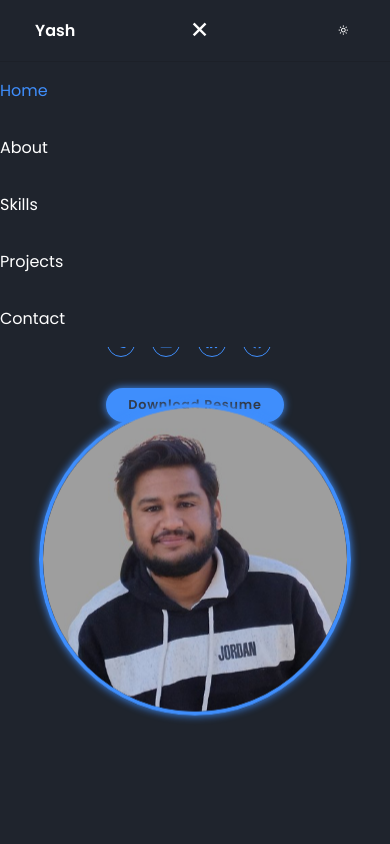
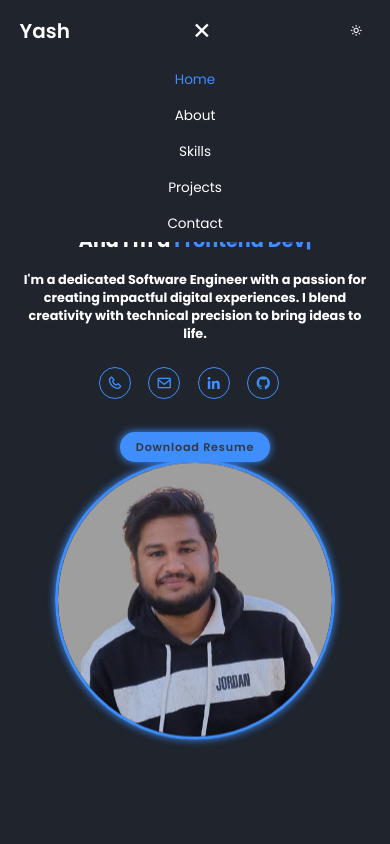
Before and after one commit to yksain/Portfolio, a plain HTML site: page index.html in a window 390 px wide. Both pictures are taken after a click on the icon 199 px from the left and 30 px from the top of the page. Shown: the top 844 px of the page. Drawn offline with nearby package versions, Linux system fonts and the light colour scheme.

Commit message:
Update style.css

```diff
--- a/style.css
+++ b/style.css
@@ -39,6 +39,7 @@ html {
 body {
   background-color: var(--bg-color);
   color: var(--text-color);
+  overflow-x: hidden;
 }
 
 section {
@@ -762,62 +763,19 @@ span {
   color: var(--second-bg-color);
 }
 
-/* ======= 1. Large Screens (Desktops ≥ 1200px) ======= */
-@media (min-width: 1200px) {
+/* ========== Responsive Design for Mobile & Tablet ========== */
+@media (max-width: 768px) {
   html {
-    font-size: 62.5%;
-  }
-}
-
-/* ======= 2. Medium Screens (Tablets & Small Laptops: 992px - 1199px) ======= */
-@media (max-width: 1199px) {
-  html {
-    font-size: 56%;
+    font-size: 55%;
   }
 
-  section {
-    padding: 8rem 6%;
-  }
-}
-
-/* ======= 3. Tablets (768px - 991px) ======= */
-@media (max-width: 991px) {
-  html {
-    font-size: 52%;
+  .header {
+    padding: 2rem 5%;
   }
 
-  section {
-    padding: 8rem 4%;
-  }
-
-  .home {
-    flex-direction: column;
-  }
-
-  .about {
-    flex-direction: column-reverse;
-  }
-
-  .home-img img,
-  .about-img img {
-    width: 70vw;
-  }
-
-  .portfolio-container {
-    grid-template-columns: 1fr;
-  }
-
-  .skills-columns,
-  .interests-container,
-  .certifications-container {
-    grid-template-columns: repeat(auto-fit, minmax(250px, 1fr));
-  }
-}
-
-/* ======= 4. Mobile Phones (481px - 767px) ======= */
-@media (max-width: 767px) {
   #menu-icon {
     display: block;
+    cursor: pointer;
   }
 
   .navbar {
@@ -826,10 +784,8 @@ span {
     left: 0;
     width: 100%;
     background: var(--bg-color);
-    border-top: 1px solid rgba(0, 0, 0, 0.1);
+    flex-direction: column;
     display: none;
-    flex-direction: column;
-    z-index: 100;
   }
 
   .navbar.active {
@@ -837,86 +793,109 @@ span {
   }
 
   .navbar a {
-    margin: 2rem 0;
-    font-size: 2rem;
+    display: block;
+    margin: 1rem 0;
+    text-align: center;
   }
 
-  .home-content,
-  .about-content {
-    text-align: center;
-    padding: 0 1rem;
+  .home {
+    flex-direction: column;
+    padding: 0 5% 3rem;
   }
 
-  .home-content h1 {
-    font-size: 4.2rem;
-  }
-
-  .home-content h3,
-  .about-content h3 {
-    font-size: 2.6rem;
-  }
-
-  .home-content p,
-  .about-content p {
-    font-size: 1.5rem;
-  }
-
-  .skills-columns,
-  .interests-container,
-  .certifications-container {
-    grid-template-columns: 1fr;
-  }
-
-  .timeline-content {
-    padding: 1.6rem;
-  }
-}
-
-/* ======= 5. Small Phones (≤ 480px) ======= */
-@media (max-width: 480px) {
-  html {
-    font-size: 50%;
-  }
-
-   .logo {
-    font-size: 2rem;
-  }
-
-  #theme-toggle {
-    font-size: 1.4rem;
-    padding: 6px;
-  }
-
-  .social-media a {
-    width: 3.5rem;
-    height: 3.5rem;
-    font-size: 1.8rem;
-  }
-
-  section {
-    padding-top: 6rem;
-    padding-bottom: 3rem;
+  .home-content {
+    text-align: center;
+    margin-top: 12rem;
   }
 
   .home-img img,
   .about-img img {
-    width: 80vw;
+    width: 75vw;
+    max-width: 280px;
+    margin-top: 2rem;
+    margin-bottom: 2rem;
+    border-radius: 50%;
+    border: 3px solid var(--main-color);
+    box-shadow: 0 0 8px var(--main-color);
+    object-fit: cover;
+  }
+
+
+  section {
+    padding: 5rem 5% 3rem;
+    scroll-margin-top: 10rem;
+  }
+
+  .about {
+    flex-direction: column;
+    text-align: center;
+  }
+
+  .skills-columns,
+  .certifications-container,
+  .interests-container,
+  .portfolio-container {
+    grid-template-columns: 1fr;
+  }
+
+  .skills-box,
+  .cert-box,
+  .leadership-box,
+  .interest-box {
+    max-width: 100%;
+    overflow-wrap: break-word;
   }
 
   .contact form .input-box input {
     width: 100%;
   }
 
-  .portfolio-container {
-    grid-template-columns: 1fr;
+  .contact {
+    padding-bottom: 0rem !important;
+  }
+
+  .contact form {
+    margin-bottom: 0rem !important;
   }
 
   .footer {
     flex-direction: column;
     text-align: center;
+    gap: 1rem;
+    padding-top: 1rem !important;
+  }
+}
+
+@media (max-width: 480px) {
+  html {
+    font-size: 50%;
   }
 
-  .footer p {
-    margin-top: 2rem;
+  .home-content {
+    margin-top: 13.5rem;
+  }
+
+  .home-content h1 {
+    font-size: 4.5rem;
+  }
+
+  .home-content h3,
+  .about-content h3,
+  .skills-title {
+    font-size: 2.4rem;
+  }
+
+  .btn,
+  .read-more-button {
+    font-size: 1.4rem;
+    padding: 0.8rem 2rem;
+  }
+
+  .portfolio-layer h4 {
+    font-size: 2.4rem;
+  }
+
+  .portfolio-layer p {
+    font-size: 1.4rem;
   }
 }
```
